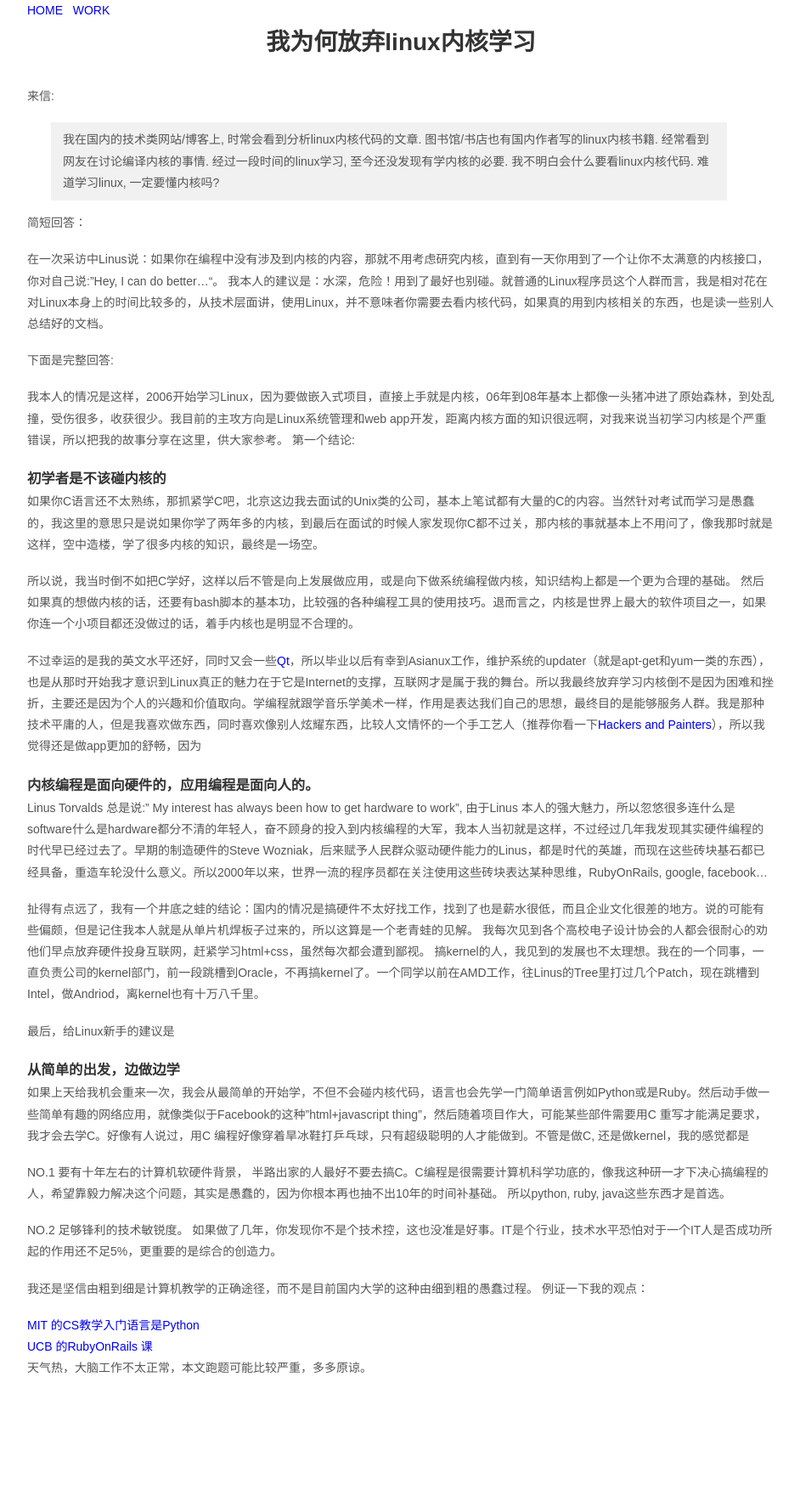
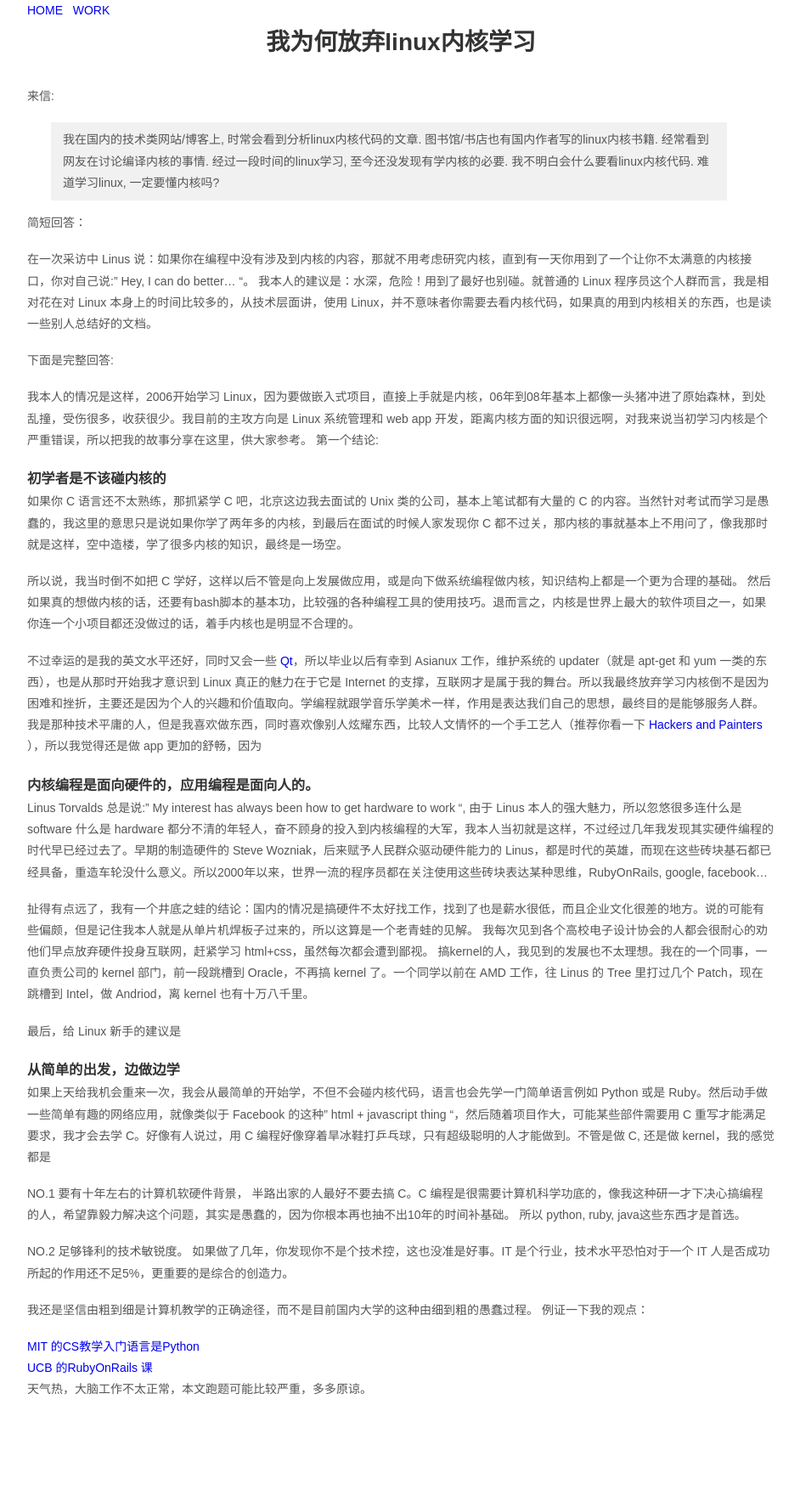
Before and after one commit to happypeter/happypeter.github.com, a Jekyll site: the page built from _posts/2012-6-17-learning-kernel.md, in a window 1280 px wide. Shown: the whole page at 85% size, without its empty margins (168-1110 px from the left). Built offline with Jekyll 4.4.1, drawn with Linux system fonts in a browser that asks for light colours; Markdown is read by kramdown in place of the engine named in the settings; comment, search, counter and statistics services are not loaded; before the commit the page ends 1742 px from its top, so only the background shows below that.

Commit message:
a space between chinese and English

```diff
--- a/_posts/2012-6-17-learning-kernel.md
+++ b/_posts/2012-6-17-learning-kernel.md
@@ -16,47 +16,46 @@ title: 我为何放弃linux内核学习
 
 简短回答：
 
-在一次采访中Linus说：如果你在编程中没有涉及到内核的内容，那就不用考虑研究内核，直到有一天你用到了一个让你不太满意的内核接口，你对自己说:"Hey, I can do better..."。 我本人的建议是：水深，危险！用到了最好也别碰。就普通的Linux程序员这个人群而言，我是相对花在对Linux本身上的时间比较多的，从技术层面讲，使用Linux，并不意味者你需要去看内核代码，如果真的用到内核相关的东西，也是读一些别人总结好的文档。
+在一次采访中 Linus 说：如果你在编程中没有涉及到内核的内容，那就不用考虑研究内核，直到有一天你用到了一个让你不太满意的内核接口，你对自己说:" Hey, I can do better... "。 我本人的建议是：水深，危险！用到了最好也别碰。就普通的 Linux 程序员这个人群而言，我是相对花在对 Linux 本身上的时间比较多的，从技术层面讲，使用 Linux，并不意味者你需要去看内核代码，如果真的用到内核相关的东西，也是读一些别人总结好的文档。
 
 下面是完整回答:
 
-我本人的情况是这样，2006开始学习Linux，因为要做嵌入式项目，直接上手就是内核，06年到08年基本上都像一头猪冲进了原始森林，到处乱撞，受伤很多，收获很少。我目前的主攻方向是Linux系统管理和web app开发，距离内核方面的知识很远啊，对我来说当初学习内核是个严重错误，所以把我的故事分享在这里，供大家参考。
+我本人的情况是这样，2006开始学习 Linux，因为要做嵌入式项目，直接上手就是内核，06年到08年基本上都像一头猪冲进了原始森林，到处乱撞，受伤很多，收获很少。我目前的主攻方向是 Linux 系统管理和 web app 开发，距离内核方面的知识很远啊，对我来说当初学习内核是个严重错误，所以把我的故事分享在这里，供大家参考。
 第一个结论:
 
 ### 初学者是不该碰内核的
-如果你C语言还不太熟练，那抓紧学C吧，北京这边我去面试的Unix类的公司，基本上笔试都有大量的C的内容。当然针对考试而学习是愚蠢的，我这里的意思只是说如果你学了两年多的内核，到最后在面试的时候人家发现你C都不过关，那内核的事就基本上不用问了，像我那时就是这样，空中造楼，学了很多内核的知识，最终是一场空。
+如果你 C 语言还不太熟练，那抓紧学 C 吧，北京这边我去面试的 Unix 类的公司，基本上笔试都有大量的 C 的内容。当然针对考试而学习是愚蠢的，我这里的意思只是说如果你学了两年多的内核，到最后在面试的时候人家发现你 C 都不过关，那内核的事就基本上不用问了，像我那时就是这样，空中造楼，学了很多内核的知识，最终是一场空。
 
-所以说，我当时倒不如把C学好，这样以后不管是向上发展做应用，或是向下做系统编程做内核，知识结构上都是一个更为合理的基础。
+所以说，我当时倒不如把 C 学好，这样以后不管是向上发展做应用，或是向下做系统编程做内核，知识结构上都是一个更为合理的基础。
 然后如果真的想做内核的话，还要有bash脚本的基本功，比较强的各种编程工具的使用技巧。退而言之，内核是世界上最大的软件项目之一，如果你连一个小项目都还没做过的话，着手内核也是明显不合理的。
 
-不过幸运的是我的英文水平还好，同时又会一些[Qt][qt]，所以毕业以后有幸到Asianux工作，维护系统的updater（就是apt-get和yum一类的东西），也是从那时开始我才意识到Linux真正的魅力在于它是Internet的支撑，互联网才是属于我的舞台。所以我最终放弃学习内核倒不是因为困难和挫折，主要还是因为个人的兴趣和价值取向。学编程就跟学音乐学美术一样，作用是表达我们自己的思想，最终目的是能够服务人群。我是那种技术平庸的人，但是我喜欢做东西，同时喜欢像别人炫耀东西，比较人文情怀的一个手工艺人（推荐你看一下[Hackers and Painters][hp]），所以我觉得还是做app更加的舒畅，因为
+不过幸运的是我的英文水平还好，同时又会一些 [Qt][qt]，所以毕业以后有幸到 Asianux 工作，维护系统的 updater（就是 apt-get 和 yum 一类的东西），也是从那时开始我才意识到 Linux 真正的魅力在于它是 Internet 的支撑，互联网才是属于我的舞台。所以我最终放弃学习内核倒不是因为困难和挫折，主要还是因为个人的兴趣和价值取向。学编程就跟学音乐学美术一样，作用是表达我们自己的思想，最终目的是能够服务人群。我是那种技术平庸的人，但是我喜欢做东西，同时喜欢像别人炫耀东西，比较人文情怀的一个手工艺人（推荐你看一下 [Hackers and Painters][hp] ），所以我觉得还是做 app 更加的舒畅，因为
 
 ### 内核编程是面向硬件的，应用编程是面向人的。
 
 Linus Torvalds 总是说:" My interest has always been how to get hardware to
-work", 由于Linus
-本人的强大魅力，所以忽悠很多连什么是software什么是hardware都分不清的年轻人，奋不顾身的投入到内核编程的大军，我本人当初就是这样，不过经过几年我发现其实硬件编程的时代早已经过去了。早期的制造硬件的Steve
-Wozniak，后来赋予人民群众驱动硬件能力的Linus，都是时代的英雄，而现在这些砖块基石都已经具备，重造车轮没什么意义。所以2000年以来，世界一流的程序员都在关注使用这些砖块表达某种思维，RubyOnRails,
+work ", 由于 Linus
+本人的强大魅力，所以忽悠很多连什么是 software 什么是 hardware 都分不清的年轻人，奋不顾身的投入到内核编程的大军，我本人当初就是这样，不过经过几年我发现其实硬件编程的时代早已经过去了。早期的制造硬件的 Steve
+Wozniak，后来赋予人民群众驱动硬件能力的 Linus，都是时代的英雄，而现在这些砖块基石都已经具备，重造车轮没什么意义。所以2000年以来，世界一流的程序员都在关注使用这些砖块表达某种思维，RubyOnRails,
 google, facebook...
 
 扯得有点远了，我有一个井底之蛙的结论：国内的情况是搞硬件不太好找工作，找到了也是薪水很低，而且企业文化很差的地方。说的可能有些偏颇，但是记住我本人就是从单片机焊板子过来的，所以这算是一个老青蛙的见解。
-我每次见到各个高校电子设计协会的人都会很耐心的劝他们早点放弃硬件投身互联网，赶紧学习html+css，虽然每次都会遭到鄙视。
-搞kernel的人，我见到的发展也不太理想。我在的一个同事，一直负责公司的kernel部门，前一段跳槽到Oracle，不再搞kernel了。一个同学以前在AMD工作，往Linus的Tree里打过几个Patch，现在跳槽到Intel，做Andriod，离kernel也有十万八千里。
+我每次见到各个高校电子设计协会的人都会很耐心的劝他们早点放弃硬件投身互联网，赶紧学习 html+css，虽然每次都会遭到鄙视。
+搞kernel的人，我见到的发展也不太理想。我在的一个同事，一直负责公司的 kernel 部门，前一段跳槽到 Oracle，不再搞 kernel 了。一个同学以前在 AMD 工作，往 Linus 的 Tree 里打过几个 Patch，现在跳槽到 Intel，做 Andriod，离 kernel 也有十万八千里。
 
-最后，给Linux新手的建议是
+最后，给 Linux 新手的建议是
 
 ### 从简单的出发，边做边学
 
-如果上天给我机会重来一次，我会从最简单的开始学，不但不会碰内核代码，语言也会先学一门简单语言例如Python或是Ruby。然后动手做一些简单有趣的网络应用，就像类似于Facebook的这种"html+javascript
-thing"，然后随着项目作大，可能某些部件需要用C
-重写才能满足要求，我才会去学C。好像有人说过，用C 编程好像穿着旱冰鞋打乒乓球，只有超级聪明的人才能做到。不管是做C, 还是做kernel，我的感觉都是
-
+如果上天给我机会重来一次，我会从最简单的开始学，不但不会碰内核代码，语言也会先学一门简单语言例如 Python 或是 Ruby。然后动手做一些简单有趣的网络应用，就像类似于 Facebook 的这种" html + javascript
+thing "，然后随着项目作大，可能某些部件需要用 C
+ 重写才能满足要求，我才会去学 C。好像有人说过，用 C 编程好像穿着旱冰鞋打乒乓球，只有超级聪明的人才能做到。不管是做 C, 还是做 kernel，我的感觉都是
 - NO.1 要有十年左右的计算机软硬件背景，
-  半路出家的人最好不要去搞C。C编程是很需要计算机科学功底的，像我这种研一才下决心搞编程的人，希望靠毅力解决这个问题，其实是愚蠢的，因为你根本再也抽不出10年的时间补基础。
-  所以python, ruby, java这些东西才是首选。
+  半路出家的人最好不要去搞 C。C 编程是很需要计算机科学功底的，像我这种研一才下决心搞编程的人，希望靠毅力解决这个问题，其实是愚蠢的，因为你根本再也抽不出10年的时间补基础。
+  所以 python, ruby, java这些东西才是首选。
 
 - NO.2 足够锋利的技术敏锐度。
-  如果做了几年，你发现你不是个技术控，这也没准是好事。IT是个行业，技术水平恐怕对于一个IT人是否成功所起的作用还不足5%，更重要的是综合的创造力。
+  如果做了几年，你发现你不是个技术控，这也没准是好事。IT 是个行业，技术水平恐怕对于一个 IT 人是否成功所起的作用还不足5%，更重要的是综合的创造力。
 
 我还是坚信由粗到细是计算机教学的正确途径，而不是目前国内大学的这种由细到粗的愚蠢过程。
 例证一下我的观点：
```
